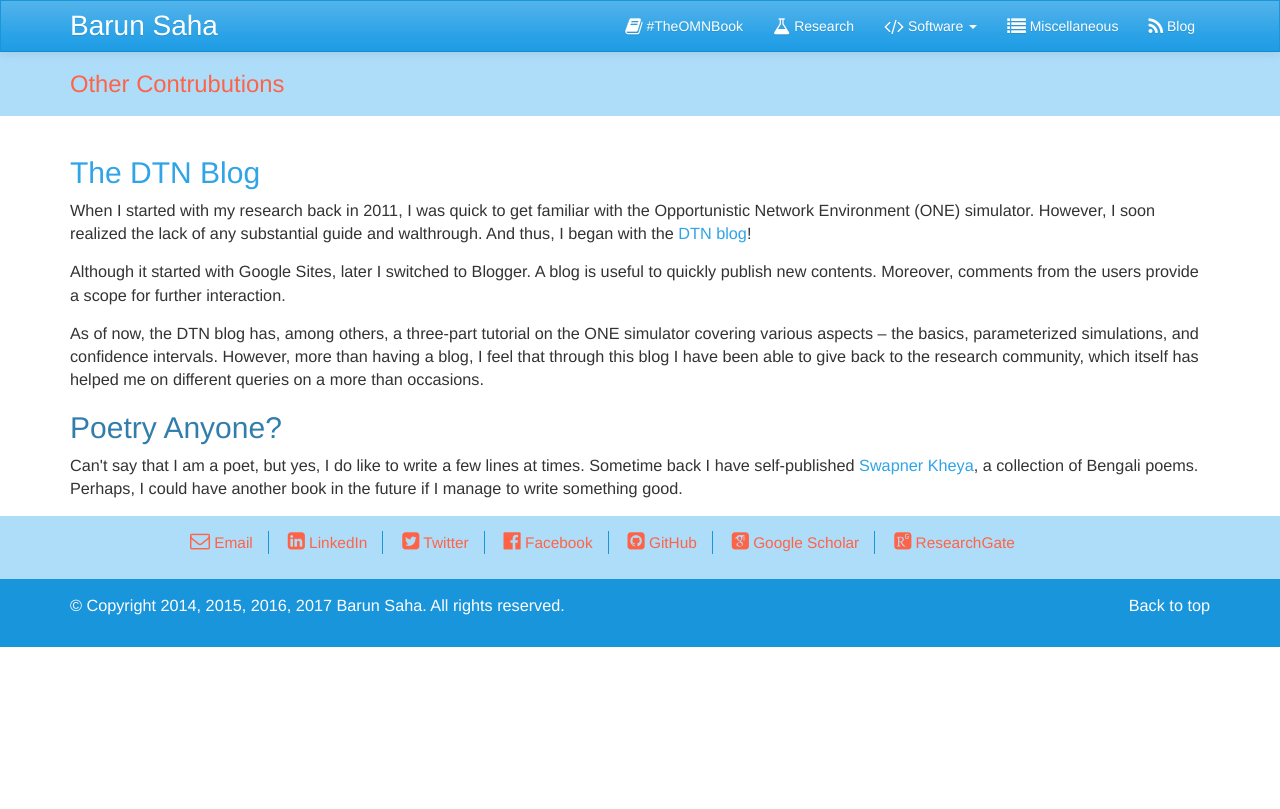
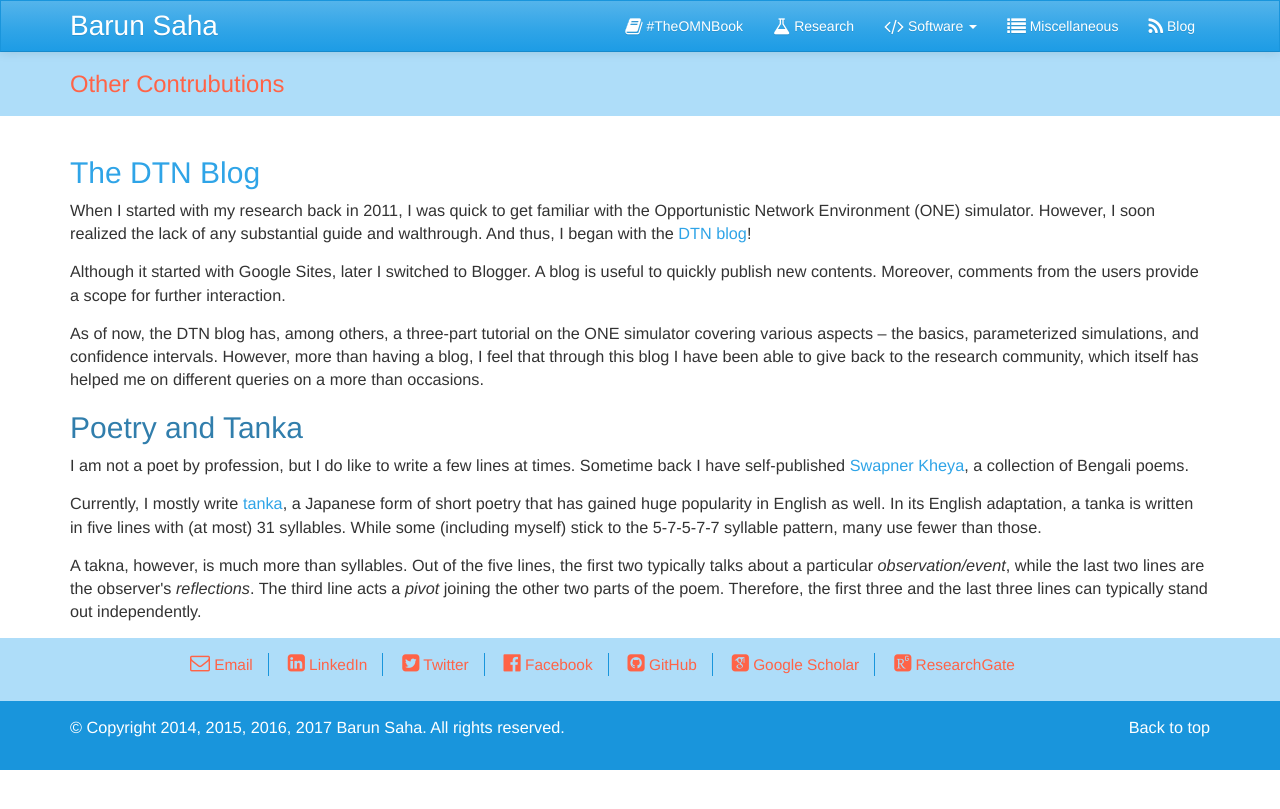
Before and after one commit to barun-saha/barun-saha.github.io, a Jekyll site: the page misc.html, which Jekyll copies as it is, in a window 1280 px wide. Shown: the top 809 px of the page. Built offline with Jekyll 4.4.1, drawn with Linux system fonts in a browser that asks for light colours; nearby versions of some CDN libraries; some web fonts are replaced.

Commit message:
Update stats & descriptions

```diff
--- a/misc.html
+++ b/misc.html
@@ -95,14 +95,21 @@ Other Contrubutions
 		</p>
 
 
-		<h2>Poetry Anyone?</h2>
+		<h2>Poetry and Tanka</h2>
 
 		<p>
-		  Can't say that I am a poet, but yes, I do like to write a few lines
+		  I am not a poet by profession, but I do like to write a few lines
 		  at times. Sometime back I have self-published
 		  <a href="http://pothi.com/pothi/book/barun-saha-swapner-kheya">
-			Swapner Kheya</a>, a collection of Bengali poems. Perhaps, I could
-			have another book in the future if I manage to write something good.
+			Swapner Kheya</a>, a collection of Bengali poems.
+		</p>
+
+		<p>
+			Currently, I mostly write <a href="https://twitter.com/search?l=&q=%23tanka%20from%3A1barun&src=typd">tanka</a>, a Japanese form of short poetry that has gained huge popularity in English as well. In its English adaptation, a tanka is written in five lines with (at most) 31 syllables. While some (including myself) stick to the 5-7-5-7-7 syllable pattern, many use fewer than those.
+		</p>
+
+		<p>
+			A takna, however, is much more than syllables. Out of the five lines, the first two typically talks about a particular <em>observation/event</em>, while the last two lines are the observer's <em>reflections</em>. The third line acts a <em>pivot</em> joining the other two parts of the poem. Therefore, the first three and the last three lines can typically stand out independently.
 		</p>
 	</div>
 
```
Also changed, not shown: index.html (+5 -5 lines), templates/index.html (+5 -5 lines), templates/misc.html (+11 -4 lines).
